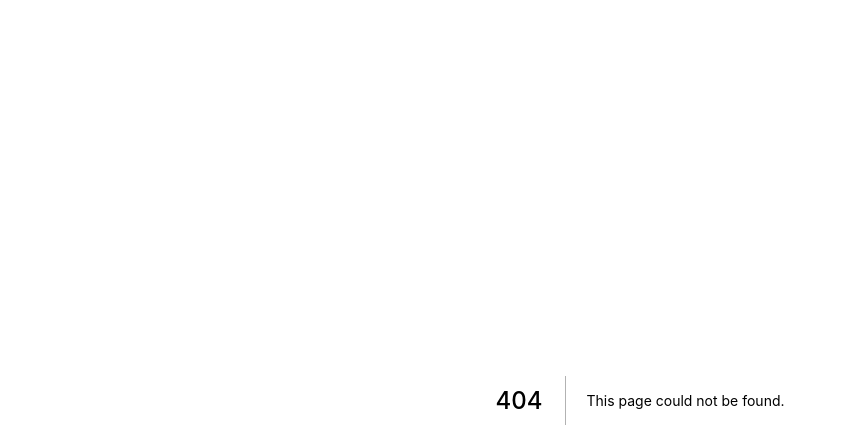
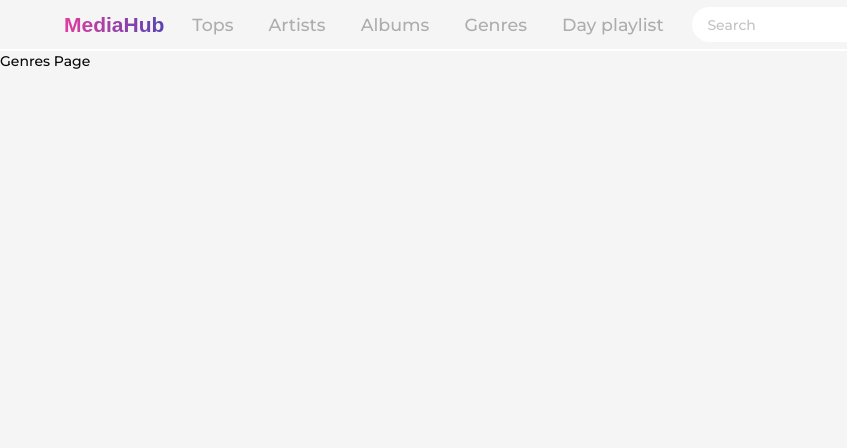
Before and after one commit to and-tol/music-hub-jinke-nextjs, a Next.js app: page /genres in a window 1280 px wide. Before the commit this address had no page. Shown: the top 448 px of the page, without its empty margins (0-847 px from the left). Built offline with nearby package versions, Linux system fonts and the light colour scheme.

Commit message:
feat: add seaching form to header without functional

```diff
--- a/package.json
+++ b/package.json
@@ -20,6 +20,8 @@
     "next": "12.1.0",
     "react": "17.0.2",
     "react-dom": "17.0.2",
+    "react-hook-form": "^7.27.1",
+    "react-query": "^3.34.16",
     "sass": "^1.49.9"
   },
   "devDependencies": {
--- a/src/components/common/header/index.tsx
+++ b/src/components/common/header/index.tsx
@@ -1,10 +1,14 @@
+// Core
 import Link from 'next/link';
-import { FC, ReactElement, useEffect, useState } from 'react';
+import { FC, ReactElement } from 'react';
 import cls from 'classnames';
-import { useRouter } from 'next/router';
+// Elements
+import { LogoElement } from '../../../elements/logo';
+import { BurgerMenuElement } from '../../../elements/burgerMenu';
+// Other
 import { configMenu } from '../../../constants';
-import { LogoElement } from '../../../elements/logo';
 import { useActiveMenu } from '../../../hooks/useActiveMenu';
+import { SearchFormComponent } from '../../searchForm';
 
 type PropsType = {
   children?: never;
@@ -30,14 +34,7 @@ export const HeaderComponent: FC<PropsType> = (): ReactElement => {
 
   const {activeMenuItem, handleNavActive } = useActiveMenu();
 
-  // -------------------
-  const [isActiveBurger, setIsActiveBurger] = useState(false);
-  const [isShowMobileMenu, setIsShowMobileMenu] = useState(false);
-  const handleBurgerActive = () => {
-    setIsActiveBurger(!isActiveBurger);
-    setIsShowMobileMenu(!isShowMobileMenu);
-    // "is-flex-touch"
-  };
+
 
   return (
     <>
@@ -51,21 +48,8 @@ export const HeaderComponent: FC<PropsType> = (): ReactElement => {
             <div className='navbar-brand'>
               <LogoElement />
 
-              {/* Burger menu */}
-              <button
-                id='menu-open'
-                className={cls('navbar-burger', isActiveBurger && 'is-active')}
-                aria-label='menu'
-                aria-expanded='false'
-                data-target='navbarBasicExample'
-                onClick={handleBurgerActive}
-              >
-                {/* <div> */}
-                <span aria-hidden='true'></span>
-                <span aria-hidden='true'></span>
-                <span aria-hidden='true'></span>
-                {/* </div> */}
-              </button>
+              <BurgerMenuElement />
+
               <div className=''></div>
             </div>
             <div className='navbar-menu'>
@@ -99,7 +83,7 @@ export const HeaderComponent: FC<PropsType> = (): ReactElement => {
                 </div>
                 {/* Search */}
                 <div className='block is-flex is-align-items-center ml-3'>
-                  {/* <SearchForm /> */}
+                  <SearchFormComponent />
                 </div>
               </div>
               {/* Login */}
--- /dev/null
+++ b/src/components/searchForm/index.tsx
@@ -0,0 +1,106 @@
+// Core
+import { useRouter } from 'next/router';
+import { FC, ReactElement, SyntheticEvent, useEffect } from 'react';
+import { useForm } from 'react-hook-form';
+import { useQuery } from 'react-query';
+
+// import { api } from 'src/api';
+
+// import { FontAwesomeIcon } from '@fortawesome/react-fontawesome';
+// import { Loader } from 'src/shared/components/Loader';
+// import { Portal } from 'src/components/Portal';
+// import { useSearchedContext } from 'src/context';
+
+type PropsType = {
+  styleInput?: string;
+  styleForm?: string;
+  name?: string;
+};
+
+interface IFormInputs {
+  [key: string]: string;
+}
+
+export const SearchFormComponent: FC<PropsType> = ({
+  styleInput = '',
+  styleForm = '',
+  name = 'search',
+}): ReactElement=> {
+  const router = useRouter();
+
+  // const { setSearchedData } = useSearchedContext();
+
+  const { register, watch, reset } = useForm<IFormInputs>({
+    defaultValues: {},
+  });
+  const watchSearch = watch(name);
+
+  const {
+    data: dataSearchedTracks,
+    isLoading,
+    refetch,
+  } = useQuery(
+    ['seachedTracks'],
+    // ['seachedTracks', watchSearch],
+    // () => api.tracks.getByFilter(watchSearch),
+    () => null,
+    {
+      initialData: {},
+      enabled: false,
+    }
+  );
+
+  // FIXME
+  // useEffect(() => {
+  //   if (!!dataSearchedTracks.result?.length) {
+  //     // setSearchedData(dataSearchedTracks);
+  //   }
+  // }, [dataSearchedTracks]);
+
+  const handleSearch = () => {
+    router.push('/search');
+    refetch();
+    reset();
+  };
+
+  const handleSearchEnter = (event: KeyboardEvent) => {
+    if (event.key === 'Enter' && watchSearch) {
+      event.preventDefault();
+      router.push('/search');
+      refetch();
+      reset();
+    }
+  };
+
+  let classNameForm = ['is-flex is-align-items-center', styleForm].join(' ');
+  let classNameInput = ['input is-rounded', styleInput].join(' ');
+
+  return (
+    <>
+      <form className={classNameForm}>
+        <div className='control has-icons-right is-100'>
+          <input
+            {...register('search')}
+            type='text'
+            className={classNameInput}
+            placeholder='Search'
+            // TODO add type
+            // onKeyDown={handleSearchEnter}
+          />
+          <span
+            className='icon is-small is-right is-flex is-align-items-center is-clickable'
+            onClick={handleSearch}
+          >
+            {/* <FontAwesomeIcon icon='search' /> */}
+          </span>
+        </div>
+      </form>
+      {isLoading && (
+        <></>
+        // <Portal>
+        //   <Loader />
+        // </Portal>
+      )}
+    </>
+  );
+};
--- /dev/null
+++ b/src/elements/burgerMenu/hooks/useBurgerMenu.ts
@@ -0,0 +1,19 @@
+import { useState } from 'react';
+
+type ReturnedType = {
+  isActiveBurger: boolean;
+  handleBurgerActive: ()=>void;
+};
+
+export const useBurgerMenu = (): ReturnedType => {
+  const [isActiveBurger, setIsActiveBurger] = useState<boolean>(false);
+  const [isShowMobileMenu, setIsShowMobileMenu] = useState<boolean>(false);
+
+  const handleBurgerActive = () => {
+    setIsActiveBurger(!isActiveBurger);
+    setIsShowMobileMenu(!isShowMobileMenu);
+    // "is-flex-touch"
+  };
+
+  return { isActiveBurger, handleBurgerActive };
+};
--- /dev/null
+++ b/src/elements/burgerMenu/index.tsx
@@ -0,0 +1,32 @@
+// Core
+import { FC, ReactElement } from 'react';
+import cls from 'classnames';
+// Other
+import { useBurgerMenu } from './hooks/useBurgerMenu';
+
+type PropsType = {
+  children?: never;
+};
+
+export const BurgerMenuElement: FC<PropsType> = (): ReactElement => {
+  const { isActiveBurger, handleBurgerActive } = useBurgerMenu();
+
+  return (
+    <>
+      <button
+        id='menu-open'
+        className={cls('navbar-burger', isActiveBurger && 'is-active')}
+        aria-label='menu'
+        aria-expanded='false'
+        data-target='navbarBasicExample'
+        onClick={handleBurgerActive}
+      >
+        {/* <div> */}
+        <span aria-hidden='true'></span>
+        <span aria-hidden='true'></span>
+        <span aria-hidden='true'></span>
+        {/* </div> */}
+      </button>
+    </>
+  );
+};
--- a/src/pages/_app.tsx
+++ b/src/pages/_app.tsx
@@ -1,17 +1,28 @@
 import type { AppProps } from 'next/app'
-import { FC } from 'react'
+import { FC, useState } from 'react'
 import Head from 'next/head'
+import { Hydrate, QueryClient, QueryClientProvider } from 'react-query';
+import { ReactQueryDevtools } from 'react-query/devtools';
 
 // Other
 import '../styles/styles.scss'
 
-const App: FC<AppProps> = ({ Component, pageProps }: AppProps) =>{
+// const queryClient = new QueryClient();
+
+const App: FC<AppProps> = ({ Component, pageProps }: AppProps) => {
+  const [queryClient] = useState(() => new QueryClient());
+  console.log(pageProps.dehydratedState);
   return (
     <>
       <Head>
         <title>Music Hub</title>
       </Head>
-      <Component {...pageProps} />
+      <QueryClientProvider client={queryClient}>
+        <Hydrate state={pageProps.dehydratedState}>
+          <Component {...pageProps} />
+        </Hydrate>
+        <ReactQueryDevtools initialIsOpen={true} />
+      </QueryClientProvider>
     </>
   );
 }
--- /dev/null
+++ b/src/pages/genres.tsx
@@ -0,0 +1,26 @@
+import { GetStaticProps, NextPage } from 'next';
+import { ReactElement } from 'react';
+import { HeaderComponent } from '../components/common/header';
+import { AppView } from '../views/app';
+
+type PropsType = {
+  children?: never;
+};
+
+const GenresPage: NextPage<PropsType> = (): ReactElement => {
+  return (
+    <>
+      <AppView header={<HeaderComponent />} content={<div>Genres Page</div>} />
+    </>
+  );
+};
+
+export const getStaticProps: GetStaticProps = async ctx => {
+  return {
+    props: {
+      data: null,
+    },
+  };
+};
+
+export default GenresPage;
--- a/src/types/index.ts
+++ b/src/types/index.ts
@@ -1,7 +1,7 @@
 type PageMenuType = {
   toHash: string;
   to: string;
-  id?: string;
+  id: string;
   slug?: string;
   text: string;
 };
```
Also changed, not shown: src/pages/albums.tsx (added, +26 -0 lines), src/pages/artists.tsx (added, +26 -0 lines), src/templates/layout/index.tsx (added, +13 -0 lines), 1 other file (tests, documents, lock files or other folders).
